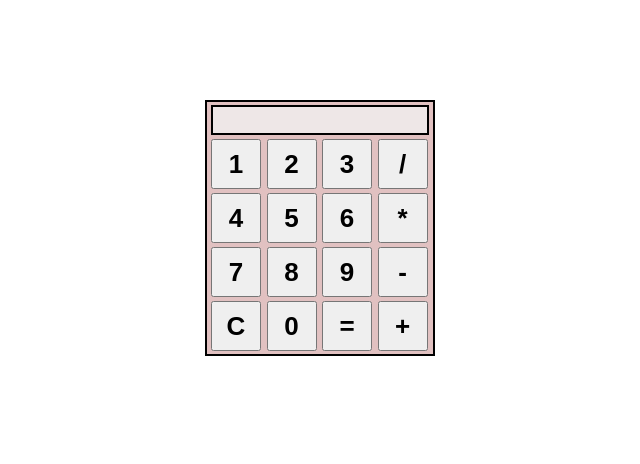
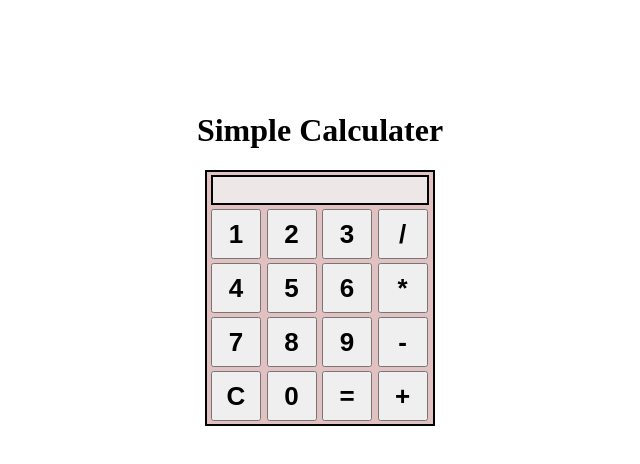
Before and after one commit to shamsulQamar/Calculater, a plain HTML site: page index.html in a window 1280 px wide. Shown: the whole page, without its empty margins (320-960 px from the left). Drawn offline with Linux system fonts and the light colour scheme.

Commit message:
Add files via upload

```diff
--- a/index.html
+++ b/index.html
@@ -8,11 +8,18 @@
 </head>
 
 <body>
+
+    <h1>Simple Calculater</h1>
     <style>
+        h1 {
+            display: flex;
+            justify-content: center;
+            margin-top: 7rem;
+        }
+
         .container {
             display: flex;
             justify-content: center;
-            margin-top: 100px;
         }
 
         .container>table {
```
